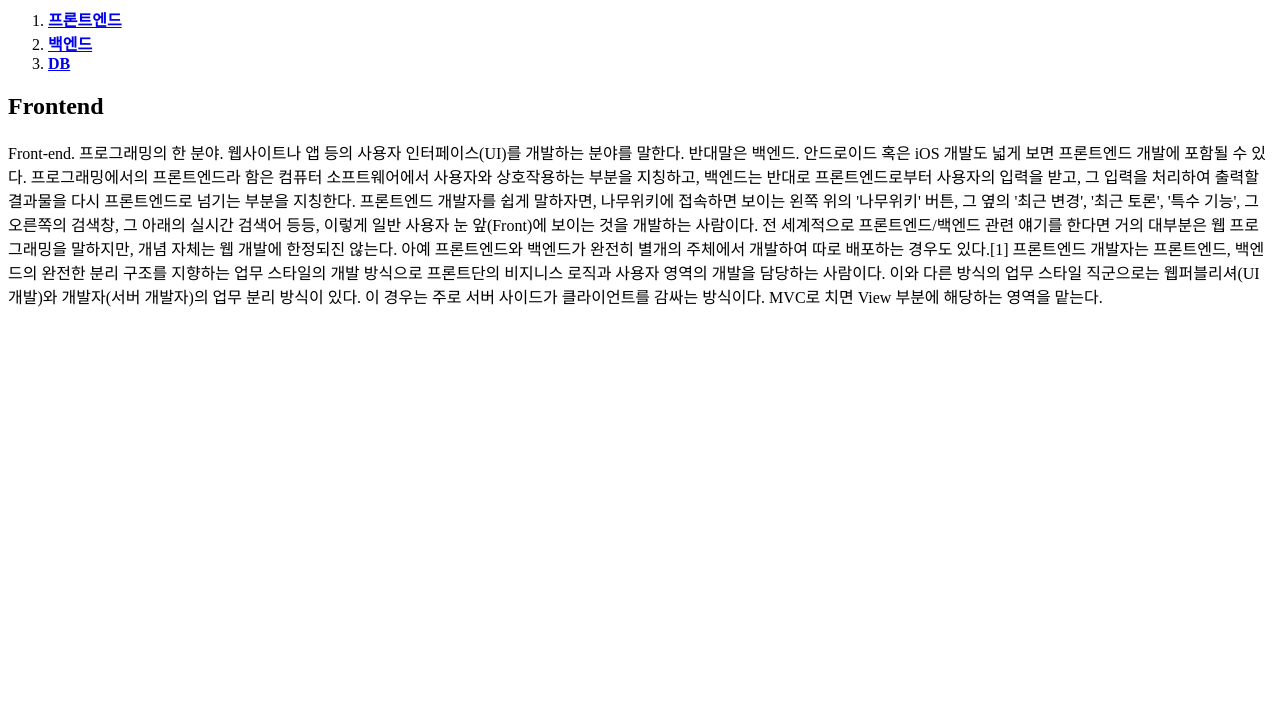
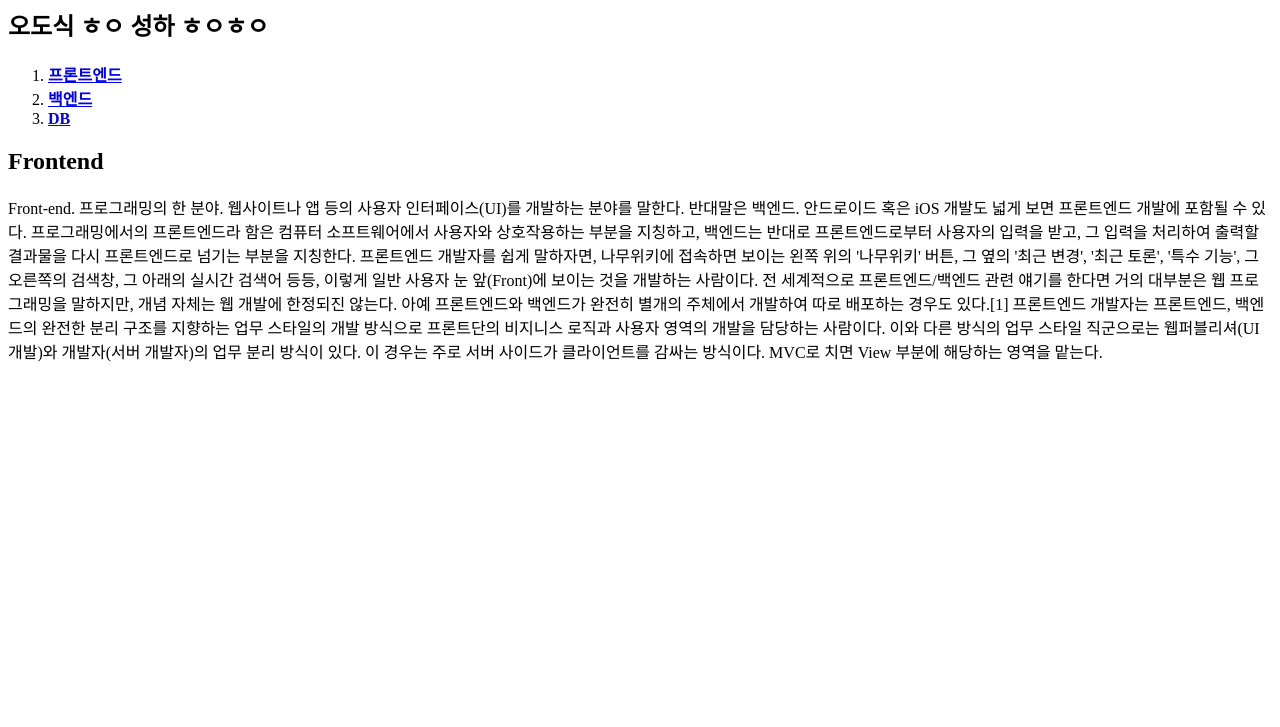
Before and after one commit to ssangdoo/web1, a plain HTML site: page index.html in a window 1280 px wide. Shown: the part 73-800 px from the top of the page. Drawn offline with Linux system fonts and the light colour scheme.

Commit message:
Update index.html

```diff
--- a/index.html
+++ b/index.html
@@ -9,7 +9,7 @@
 
     <body>
         <h1><a href ="index.html"> pro</h1></a>
-
+        <h2>오도식 ㅎㅇ 성하 ㅎㅇㅎㅇ</h2>
         <ol>
             <li><a href="index.html"><strong>프론트엔드</a></strong><br></li>
             <li><a href="백엔드.html"><strong>백엔드</a></strong><br></li>
```
